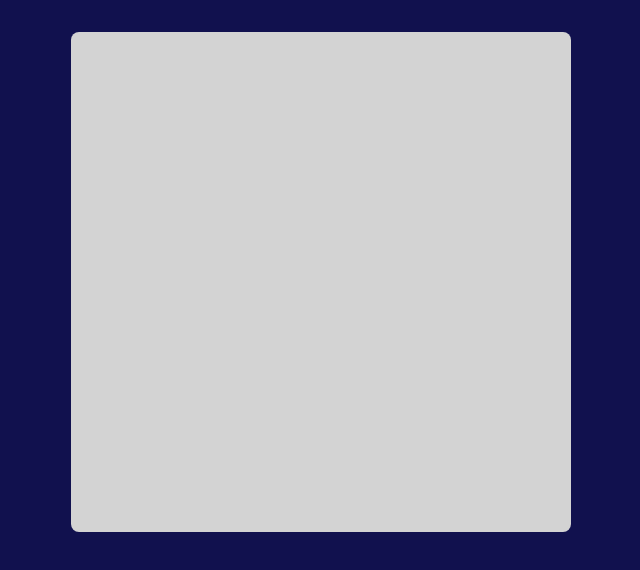
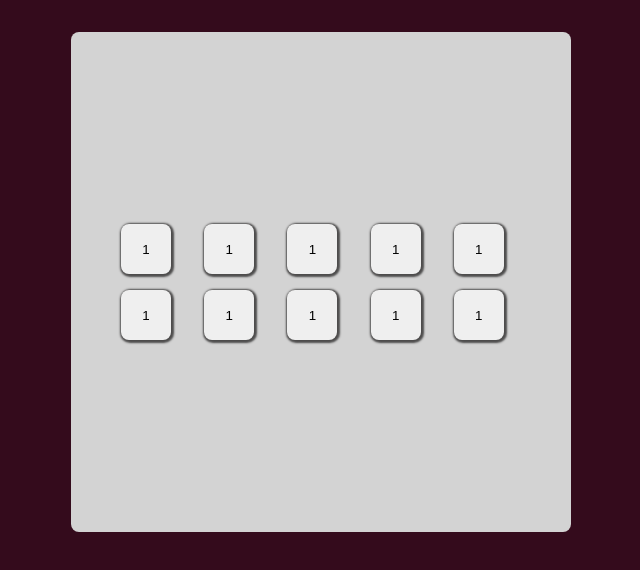
Before and after one commit to Tyriol/tenzies, a React (Vite) app: page / in a window 1280 px wide. Shown: the top 570 px of the page, without its empty margins (319-959 px from the left). Built offline with nearby package versions, Linux system fonts and the light colour scheme.

Commit message:
create die component, add to app and style

```diff
--- a/src/App.css
+++ b/src/App.css
@@ -1,7 +1,26 @@
 .game-container {
+  display: flex;
+  flex-direction: column;
+  justify-content: center;
+  align-items: center;
   background-color: lightgray;
   height: 500px;
   max-width: 500px;
   border-radius: 0.5rem;
   margin: 0 auto;
 }
+
+.dice-container {
+  display: grid;
+  grid-template: auto auto / repeat(5, 1fr);
+  gap: 1rem;
+  width: 80%;
+
+  & button {
+    height: 50px;
+    aspect-ratio: 1/1;
+    border: none;
+    border-radius: 0.5rem;
+    box-shadow: 1px 1px 2px 2px #4d4c4c;
+  }
+}
--- a/src/App.tsx
+++ b/src/App.tsx
@@ -1,7 +1,23 @@
 import "./App.css";
+import Die from "./components/Die/Die";
 
 function App() {
-  return <main className="game-container"></main>;
+  return (
+    <main className="game-container">
+      <div className="dice-container">
+        <Die value={1} />
+        <Die value={1} />
+        <Die value={1} />
+        <Die value={1} />
+        <Die value={1} />
+        <Die value={1} />
+        <Die value={1} />
+        <Die value={1} />
+        <Die value={1} />
+        <Die value={1} />
+      </div>
+    </main>
+  );
 }
 
 export default App;
--- /dev/null
+++ b/src/components/Die/Die.tsx
@@ -0,0 +1,7 @@
+interface dieTypes {
+  value: number;
+}
+
+export default function Die({ value }: dieTypes) {
+  return <button>{value}</button>;
+}
--- a/src/index.css
+++ b/src/index.css
@@ -5,6 +5,6 @@
 }
 
 body {
-  background-color: rgb(17, 17, 78);
+  background-color: #340b1c;
   padding: 2rem;
 }
```
Also changed, not shown: 1 other file (tests, documents, lock files or other folders).
